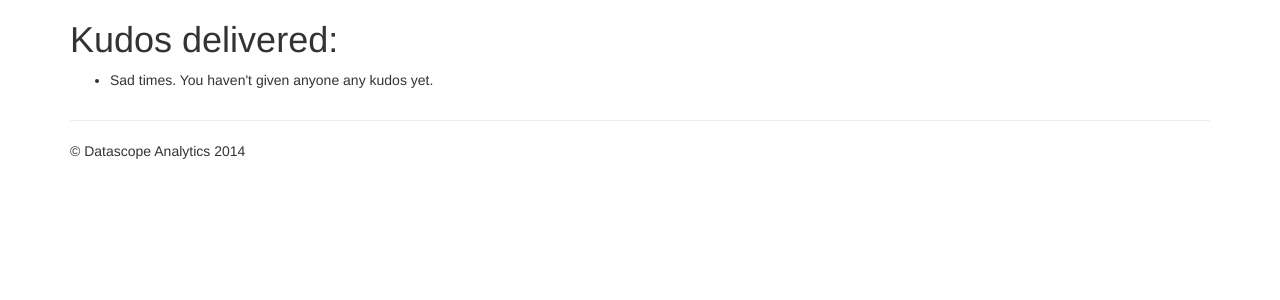
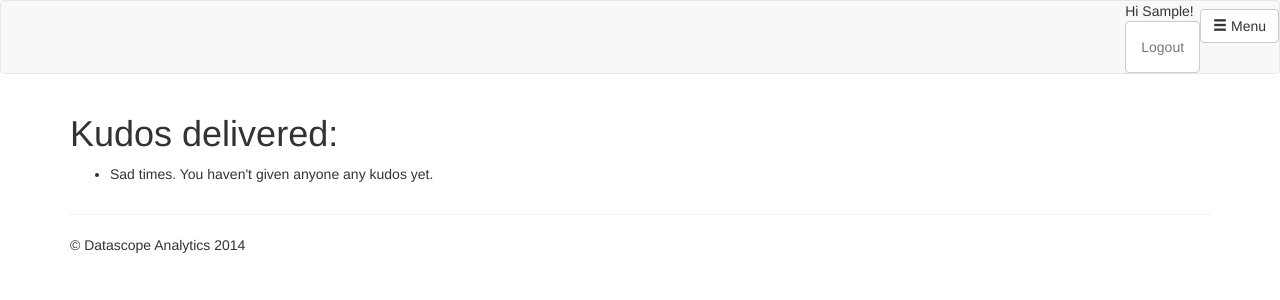
Before and after one commit to datascopeanalytics/kudos, a Django app: page /kudos/ in a window 1280 px wide. Shown: the top 300 px of the page. Run offline with Django 3.2, Linux system fonts and the light colour scheme; the visitor is signed in with stand-in values (Sample User, id 1); data that the repository does not hold is empty; some libraries are stand-ins or nearby versions.

Commit message:
added a navbar

```diff
--- a/web/base/templates/_layouts/base.html
+++ b/web/base/templates/_layouts/base.html
@@ -49,7 +49,39 @@
     <p class="chromeframe">You are using an <strong>outdated</strong> browser. Please <a href="http://browsehappy.com/">upgrade your browser</a> or <a href="http://www.google.com/chromeframe/?redirect=true">activate Google Chrome Frame</a> to improve your experience.</p>
   <![endif]-->
   <header>
-    {% block header %}{% endblock %}
+    <nav class="navbar navbar-default">
+      <div class="container-fluid">
+
+        <ul class="nav navbar-nav navbar-right">
+          <li>
+            {% if user.is_authenticated %}
+            Hi {{request.user.first_name}}!
+            <a href="{% url 'account_logout' %}" class="btn btn-default" role="button">
+              <!-- <span class="glyphicon glyphicon-menu-hamburger" area-hidden="true"></span> Logout -->
+              Logout
+            </a>
+            {% else %}
+            <a href="{% url 'account_logout' %}" class="btn btn-default navbar-btn" role="button">
+              <span class="glyphicon glyphicon-menu-hamburger" area-hidden="true"></span> Logout
+            </a>
+            {% endif %}
+            <!-- <button type="button" class="btn btn-default navbar-btn">Sign out</button> -->
+          </li>
+          <li class="dropdown">
+            <button type="button" class="btn btn-default dropdown-toggle navbar-btn" data-toggle="dropdown" aria-expanded="false">
+              <span class="glyphicon glyphicon-menu-hamburger" aria-hidden="true"></span> Menu
+            </button>
+            <!-- <a href="#" class="dropdown-toggle" data-toggle="dropdown" role="button" aria-expanded="false">
+              <span class="glyphicon glyphicon-menu-hamburger" area-hidden="true"></span> Menu
+            </a> -->
+            <ul class="dropdown-menu" role="menu">
+              <li><a href="{% url 'kudo_create' %}">Give kudos</a></li>
+              <li><a href="{% url 'kudo_list' %}">View kudos you've given</a></li>
+            </ul>
+          </li>
+        </ul>
+      </div>
+    </nav>
   </header>
 
   <div role="main">
```
